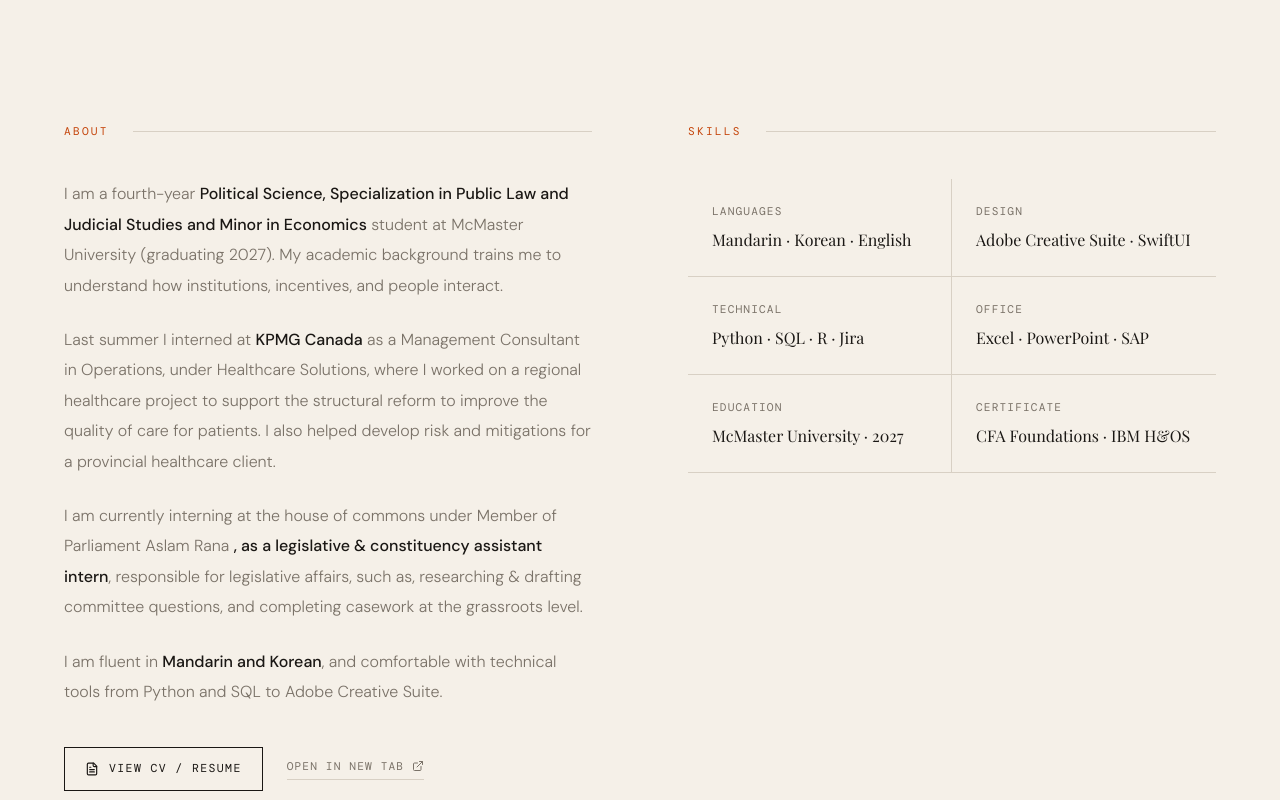
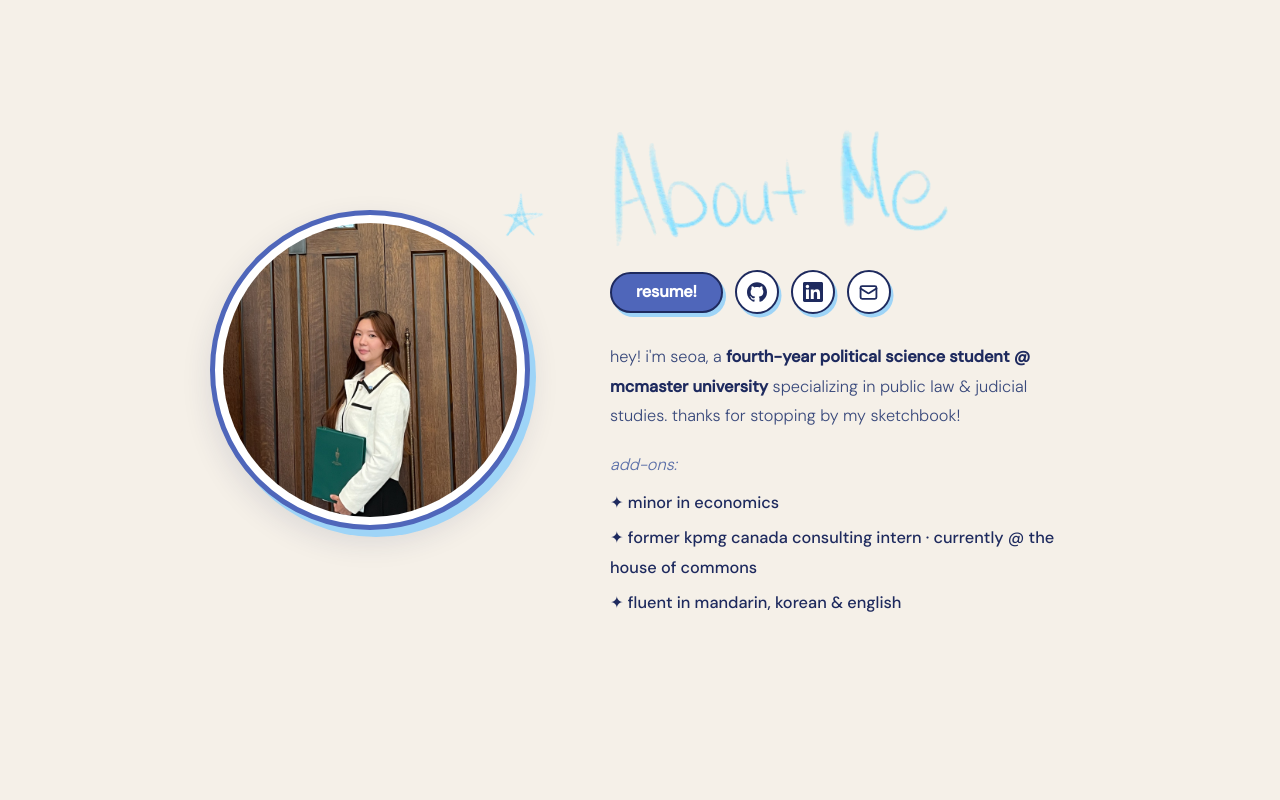
Before and after one commit to moseoa/moseoa.github.io, a React (Vite) app: page / in a window 1280 px wide. Shown: the part 2260-3060 px from the top of the page. Built offline with nearby package versions, Linux system fonts and the light colour scheme; a web font is replaced by a local one.

Commit message:
change the about me page to be more aesthetic

```diff
--- a/src/components/About.jsx
+++ b/src/components/About.jsx
@@ -1,6 +1,11 @@
 import React, { useState, useEffect } from 'react';
-import { FileText, Download, ExternalLink, X } from 'lucide-react';
+import { Download, ExternalLink, X, Mail } from 'lucide-react';
+import { motion, AnimatePresence } from 'framer-motion';
+import Icon from './Icon';
+import AboutMeTitle from './AboutMeTitle';
 import resumePdf from '../assets/resume/SeoaMo_Resume.pdf';
+import headshotSrc from '../assets/images/seoa-headshot.jpg';
+import starSrc from '../assets/images/trinket-star.png';
 
 const About = () => {
   const [isCvOpen, setIsCvOpen] = useState(false);
@@ -19,93 +24,141 @@ const About = () => {
     };
   }, [isCvOpen]);
 
-  const skills = [
-    { name: 'Languages', value: 'Mandarin · Korean · English' },
-    { name: 'Design', value: 'Adobe Creative Suite · SwiftUI' },
-    { name: 'Technical', value: 'Python · SQL · R · Jira' },
-    { name: 'Office', value: 'Excel · PowerPoint · SAP' },
-    { name: 'Education', value: 'McMaster University · 2027' },
-    { name: 'Certificate', value: 'CFA Foundations · IBM H&OS' },
-  ];
+  return (
+    <section
+      id="about"
+      className="px-6 md:px-16 py-20 md:py-32 relative overflow-hidden"
+    >
+      <div className="relative z-10 max-w-5xl mx-auto flex flex-col md:flex-row items-center justify-center gap-12 md:gap-16 lg:gap-20">
+        {/* Left: Circular framed headshot in blue, navy & white */}
+        <div className="relative shrink-0">
+          {/* Subtle hand-drawn star accent */}
+          <img
+            src={starSrc}
+            alt=""
+            aria-hidden="true"
+            draggable="false"
+            className="pointer-events-none select-none absolute -top-5 -right-4 w-11 sm:w-12 h-auto rotate-12 opacity-90 z-10"
+          />
 
-  return (
-    <section id="about" className="px-6 md:px-16 py-20 md:py-32 grid grid-cols-1 lg:grid-cols-2 gap-12 lg:gap-24 items-start relative overflow-hidden">
-      <div className="relative z-10">
-        <div className="flex items-center gap-6 mb-10">
-          <span className="font-mono text-[0.7rem] uppercase tracking-[0.2em] text-rust">About</span>
-          <div className="flex-1 h-px bg-border" />
-        </div>
-        <div className="text-[1rem] leading-[1.9] text-muted space-y-6">
-          <p>
-            I am a fourth-year <strong className="text-ink font-medium">Political Science, Specialization in Public Law and Judicial Studies and Minor in Economics</strong> student at McMaster University (graduating 2027). My academic background trains me to understand how institutions, incentives, and people interact.
-          </p>
-          <p>
-            Last summer I interned at <strong className="text-ink font-medium">KPMG Canada</strong> as a Management Consultant in Operations, under Healthcare Solutions, where I worked on a regional healthcare project to support the structural reform to improve the quality of care for patients. I also helped develop risk and mitigations for a provincial healthcare client.
-          </p>
-          <p>
-            I am currently interning at the house of commons under Member of Parliament Aslam Rana <strong className="text-ink font-medium">, as a legislative & constituency assistant intern</strong>, responsible for legislative affairs, such as, researching & drafting committee questions, and completing casework at the grassroots level.
-          </p>
-          <p>
-            I am fluent in <strong className="text-ink font-medium">Mandarin and Korean</strong>, and comfortable with technical tools from Python and SQL to Adobe Creative Suite.
-          </p>
-        </div>
-
-        <div className="mt-10 flex flex-wrap items-center gap-6">
-          <button
-            type="button"
-            onClick={() => setIsCvOpen(true)}
-            className="inline-flex items-center gap-2.5 font-mono text-[0.72rem] uppercase tracking-[0.12em] text-ink border border-ink px-5 py-3 bg-transparent transition-colors hover:bg-rust hover:border-rust hover:text-cream cursor-pointer"
+          <div
+            className="w-[240px] h-[240px] sm:w-[290px] sm:h-[290px] md:w-[320px] md:h-[320px] rounded-full p-2 bg-white border-[5px] border-[#4F66BA] overflow-hidden"
+            style={{
+              boxShadow: '6px 7px 0px #9ED4F7, 0 12px 30px rgba(30, 42, 94, 0.12)',
+            }}
           >
-            <FileText size={14} />
-            View CV / Resume
-          </button>
-
-          <a
-            href={resumePdf}
-            target="_blank"
-            rel="noreferrer"
-            className="inline-flex items-center gap-2 font-mono text-[0.7rem] uppercase tracking-[0.1em] text-muted no-underline border-b border-border pb-1 transition-colors hover:text-rust hover:border-rust"
-          >
-            Open in new tab
-            <ExternalLink size={12} />
-          </a>
+            <img
+              src={headshotSrc}
+              alt="Seoa Mo headshot"
+              draggable="false"
+              className="w-full h-full rounded-full object-cover object-center block"
+            />
           </div>
         </div>
 
-      <div className="relative z-10">
-        <div className="flex items-center gap-6 mb-10">
-          <span className="font-mono text-[0.7rem] uppercase tracking-[0.2em] text-rust">Skills</span>
-          <div className="flex-1 h-px bg-border" />
+        {/* Right: Animated About Me title, Resume pill + circular social buttons, simple bio */}
+        <div className="flex flex-col items-center md:items-start text-center md:text-left max-w-[460px]">
+          <AboutMeTitle className="-ml-1 mb-4" />
+
+          {/* Resume pill + circular GitHub, LinkedIn, Email icons (blue, navy blue, white) */}
+          <div className="flex flex-wrap items-center justify-center md:justify-start gap-3 mb-7">
+            <motion.button
+              type="button"
+              onClick={() => setIsCvOpen(true)}
+              whileHover={{ scale: 1.05, y: -1 }}
+              whileTap={{ scale: 0.96, y: 1 }}
+              transition={{ type: 'spring', stiffness: 420, damping: 24 }}
+              className="inline-flex items-center justify-center px-6 py-2.5 rounded-full bg-[#4F66BA] text-white border-[2.5px] border-[#1E2A5E] font-sans font-extrabold lowercase text-[1.02rem] leading-none tracking-[-0.01em] hover:bg-[#3F55A8] transition-colors cursor-pointer"
+              style={{ boxShadow: '3px 4px 0px #9ED4F7' }}
+            >
+              resume!
+            </motion.button>
+
+            <motion.a
+              href="https://github.com/moseoa"
+              target="_blank"
+              rel="noreferrer"
+              aria-label="GitHub"
+              whileHover={{ scale: 1.08, y: -1 }}
+              whileTap={{ scale: 0.95, y: 1 }}
+              className="w-11 h-11 rounded-full bg-white text-[#1E2A5E] border-[2.5px] border-[#1E2A5E] hover:bg-[#4F66BA] hover:text-white transition-colors inline-flex items-center justify-center"
+              style={{ boxShadow: '2.5px 3.5px 0px #9ED4F7' }}
+            >
+              <Icon name="github" size={20} />
+            </motion.a>
+
+            <motion.a
+              href="https://www.linkedin.com/in/seoamo/"
+              target="_blank"
+              rel="noreferrer"
+              aria-label="LinkedIn"
+              whileHover={{ scale: 1.08, y: -1 }}
+              whileTap={{ scale: 0.95, y: 1 }}
+              className="w-11 h-11 rounded-full bg-white text-[#1E2A5E] border-[2.5px] border-[#1E2A5E] hover:bg-[#4F66BA] hover:text-white transition-colors inline-flex items-center justify-center"
+              style={{ boxShadow: '2.5px 3.5px 0px #9ED4F7' }}
+            >
+              <Icon name="linkedin" size={20} />
+            </motion.a>
+
+            <motion.a
+              href="mailto:inquiriesseoamo@gmail.com"
+              aria-label="Email Seoa"
+              whileHover={{ scale: 1.08, y: -1 }}
+              whileTap={{ scale: 0.95, y: 1 }}
+              className="w-11 h-11 rounded-full bg-white text-[#1E2A5E] border-[2.5px] border-[#1E2A5E] hover:bg-[#4F66BA] hover:text-white transition-colors inline-flex items-center justify-center"
+              style={{ boxShadow: '2.5px 3.5px 0px #9ED4F7' }}
+            >
+              <Mail size={19} strokeWidth={2.3} />
+            </motion.a>
           </div>
-        <div className="grid grid-cols-1 sm:grid-cols-2">
-          {skills.map((skill, index) => (
-            <div
-              key={index}
-              className={`p-6 border-b border-border ${index % 2 === 0 ? 'sm:border-r' : ''}`}
-            >
-              <p className="font-mono text-[0.7rem] uppercase tracking-[0.1em] text-muted mb-2">{skill.name}</p>
-              <p className="font-playfair text-[1rem] text-ink">{skill.value}</p>
+
+          {/* Super simple, clean intro & add-ons matching reference layout */}
+          <div className="text-[1.02rem] leading-[1.8] text-[#3A4A7C] space-y-4">
+            <p>
+              hey! i&apos;m seoa, a{' '}
+              <strong className="font-semibold text-[#1E2A5E]">
+                fourth-year political science student @ mcmaster university
+              </strong>{' '}
+              specializing in public law &amp; judicial studies. thanks for stopping by my sketchbook!
+            </p>
+
+            <div className="pt-1">
+              <p className="italic text-[#5B6FA8] mb-2">add-ons:</p>
+              <ul className="list-none space-y-1.5 font-medium text-[#1E2A5E]">
+                <li>✦ minor in economics</li>
+                <li>✦ former kpmg canada consulting intern · currently @ the house of commons</li>
+                <li>✦ fluent in mandarin, korean &amp; english</li>
+              </ul>
             </div>
-          ))}
+          </div>
         </div>
       </div>
 
-      {/* CV Preview Modal */}
+      {/* Inline CV / Resume Preview Modal */}
+      <AnimatePresence>
         {isCvOpen && (
-        <div
-          className="fixed inset-0 z-[200] flex items-center justify-center bg-ink/60 backdrop-blur-sm p-4 sm:p-8"
+          <motion.div
+            initial={{ opacity: 0 }}
+            animate={{ opacity: 1 }}
+            exit={{ opacity: 0 }}
+            transition={{ duration: 0.2 }}
+            className="fixed inset-0 z-[200] flex items-center justify-center bg-[#1E2A5E]/60 backdrop-blur-sm p-4 sm:p-8"
             onClick={() => setIsCvOpen(false)}
           >
-          <div
-            className="relative w-full max-w-4xl h-[85vh] bg-cream border border-border flex flex-col shadow-2xl"
+            <motion.div
+              initial={{ opacity: 0, scale: 0.95, y: 12 }}
+              animate={{ opacity: 1, scale: 1, y: 0 }}
+              exit={{ opacity: 0, scale: 0.96, y: 8 }}
+              transition={{ type: 'spring', stiffness: 380, damping: 28 }}
+              className="relative w-full max-w-4xl h-[85vh] bg-white rounded-2xl border-2 border-[#4F66BA] flex flex-col shadow-2xl overflow-hidden"
               onClick={(e) => e.stopPropagation()}
             >
-            <div className="flex items-center justify-between px-6 py-4 border-b border-border bg-cream">
+              <div className="flex items-center justify-between px-6 py-4 border-b border-[#DCEEFF] bg-[#F4F8FD]">
                 <div className="flex items-center gap-3">
-                <span className="font-mono text-[0.7rem] uppercase tracking-[0.2em] text-rust">
+                  <span className="font-mono text-[0.7rem] uppercase tracking-[0.2em] text-[#4F66BA] font-medium">
                     Curriculum Vitae
                   </span>
-                <span className="font-playfair text-[0.95rem] text-ink hidden sm:inline">
+                  <span className="font-playfair text-[0.95rem] text-[#1E2A5E] hidden sm:inline">
                     — Seoa Mo
                   </span>
                 </div>
@@ -114,7 +167,7 @@ const About = () => {
                   <a
                     href={resumePdf}
                     download="SeoaMo_Resume.pdf"
-                  className="inline-flex items-center gap-1.5 font-mono text-[0.68rem] uppercase tracking-[0.1em] text-muted no-underline transition-colors hover:text-rust"
+                    className="inline-flex items-center gap-1.5 font-mono text-[0.68rem] uppercase tracking-[0.1em] text-[#3A4A7C] no-underline transition-colors hover:text-[#4F66BA]"
                   >
                     <Download size={13} />
                     Download
@@ -123,7 +176,7 @@ const About = () => {
                     href={resumePdf}
                     target="_blank"
                     rel="noreferrer"
-                  className="inline-flex items-center gap-1.5 font-mono text-[0.68rem] uppercase tracking-[0.1em] text-muted no-underline transition-colors hover:text-rust"
+                    className="inline-flex items-center gap-1.5 font-mono text-[0.68rem] uppercase tracking-[0.1em] text-[#3A4A7C] no-underline transition-colors hover:text-[#4F66BA]"
                   >
                     <ExternalLink size={13} />
                     New Tab
@@ -132,23 +185,24 @@ const About = () => {
                     type="button"
                     onClick={() => setIsCvOpen(false)}
                     aria-label="Close CV preview"
-                  className="text-muted hover:text-rust transition-colors p-1 cursor-pointer"
+                    className="w-8 h-8 rounded-full bg-white text-[#1E2A5E] border border-[#C7E4FA] hover:bg-[#4F66BA] hover:text-white hover:border-[#1E2A5E] transition-colors inline-flex items-center justify-center cursor-pointer"
                   >
-                  <X size={18} />
+                    <X size={16} />
                   </button>
                 </div>
               </div>
 
-            <div className="flex-1 w-full bg-ink/5 relative">
+              <div className="flex-1 w-full bg-[#EAF3FB]/40 relative">
                 <iframe
                   src={resumePdf}
                   title="Seoa Mo Resume"
                   className="w-full h-full border-0"
                 />
               </div>
-          </div>
-        </div>
+            </motion.div>
+          </motion.div>
         )}
+      </AnimatePresence>
     </section>
   );
 };
--- /dev/null
+++ b/src/components/AboutMeTitle.jsx
@@ -0,0 +1,154 @@
+import React, { useEffect, useRef, useState, useCallback } from 'react';
+import sheetSrc from '../assets/images/about-me-delta.png';
+
+const FRAME_W = 760;
+const FRAME_H = 286;
+const COLS = 4;
+const TOTAL_FRAMES = 15;
+const FRAME_INTERVAL_MS = 65; // ~15 fps (~1.0s crisp handwriting animation)
+
+const AboutMeTitle = ({ className = '' }) => {
+  const containerRef = useRef(null);
+  const canvasRef = useRef(null);
+  const sheetRef = useRef(null);
+  const rafRef = useRef(null);
+  const hasPlayedRef = useRef(false);
+  const [ready, setReady] = useState(false);
+
+  const drawFrameDelta = useCallback((ctx, sheet, frameIndex) => {
+    const col = frameIndex % COLS;
+    const row = Math.floor(frameIndex / COLS);
+    ctx.drawImage(
+      sheet,
+      col * FRAME_W,
+      row * FRAME_H,
+      FRAME_W,
+      FRAME_H,
+      0,
+      0,
+      FRAME_W,
+      FRAME_H
+    );
+  }, []);
+
+  const drawAllFrames = useCallback(() => {
+    const canvas = canvasRef.current;
+    const sheet = sheetRef.current;
+    if (!canvas || !sheet) return;
+    const ctx = canvas.getContext('2d');
+    if (!ctx) return;
+    ctx.clearRect(0, 0, FRAME_W, FRAME_H);
+    for (let i = 0; i < TOTAL_FRAMES; i += 1) {
+      drawFrameDelta(ctx, sheet, i);
+    }
+  }, [drawFrameDelta]);
+
+  const playAnimation = useCallback(() => {
+    const canvas = canvasRef.current;
+    const sheet = sheetRef.current;
+    if (!canvas || !sheet) return;
+
+    if (rafRef.current) {
+      cancelAnimationFrame(rafRef.current);
+      rafRef.current = null;
+    }
+
+    const ctx = canvas.getContext('2d');
+    if (!ctx) return;
+
+    if (window.matchMedia && window.matchMedia('(prefers-reduced-motion: reduce)').matches) {
+      drawAllFrames();
+      return;
+    }
+
+    ctx.clearRect(0, 0, FRAME_W, FRAME_H);
+    let startTime = null;
+    let drawnFrames = 0;
+
+    const tick = (now) => {
+      if (startTime === null) startTime = now;
+      const elapsed = now - startTime;
+      const targetFrames = Math.min(
+        TOTAL_FRAMES,
+        Math.floor(elapsed / FRAME_INTERVAL_MS) + 1
+      );
+
+      while (drawnFrames < targetFrames) {
+        drawFrameDelta(ctx, sheet, drawnFrames);
+        drawnFrames += 1;
+      }
+
+      if (drawnFrames < TOTAL_FRAMES) {
+        rafRef.current = requestAnimationFrame(tick);
+      } else {
+        rafRef.current = null;
+      }
+    };
+
+    rafRef.current = requestAnimationFrame(tick);
+  }, [drawAllFrames, drawFrameDelta]);
+
+  useEffect(() => {
+    let cancelled = false;
+    const img = new Image();
+    img.decoding = 'async';
+    img.onload = () => {
+      if (cancelled) return;
+      sheetRef.current = img;
+      setReady(true);
+    };
+    img.src = sheetSrc;
+
+    return () => {
+      cancelled = true;
+      if (rafRef.current) {
+        cancelAnimationFrame(rafRef.current);
+        rafRef.current = null;
+      }
+    };
+  }, []);
+
+  useEffect(() => {
+    if (!ready || !containerRef.current) return undefined;
+
+    const observer = new IntersectionObserver(
+      (entries) => {
+        entries.forEach((entry) => {
+          if (entry.isIntersecting && !hasPlayedRef.current) {
+            hasPlayedRef.current = true;
+            playAnimation();
+          }
+        });
+      },
+      { threshold: 0.3 }
+    );
+
+    observer.observe(containerRef.current);
+    return () => observer.disconnect();
+  }, [ready, playAnimation]);
+
+  return (
+    <div
+      ref={containerRef}
+      className={`inline-flex items-center select-none ${className}`}
+    >
+      <h2 className="sr-only">About Me</h2>
+      <button
+        type="button"
+        onClick={() => ready && playAnimation()}
+        aria-label="About Me — click to replay handwriting animation"
+        title="Click to replay"
+        className="block bg-transparent border-0 p-0 cursor-pointer focus:outline-none focus-visible:ring-2 focus-visible:ring-[#4F66BA]/40 rounded"
+      >
+        <canvas
+          ref={canvasRef}
+          width={FRAME_W}
+          height={FRAME_H}
+          className="block w-[min(70vw,280px)] sm:w-[320px] md:w-[350px] h-auto aspect-[760/286] bg-transparent pointer-events-none"
+        />
+      </button>
+    </div>
+  );
+};
+
+export default AboutMeTitle;
```
Also changed, not shown: src/assets/images/about-me-delta.png (added), src/assets/images/seoa-headshot.jpg (added). Lines whose indentation alone changed are shown as unchanged.
